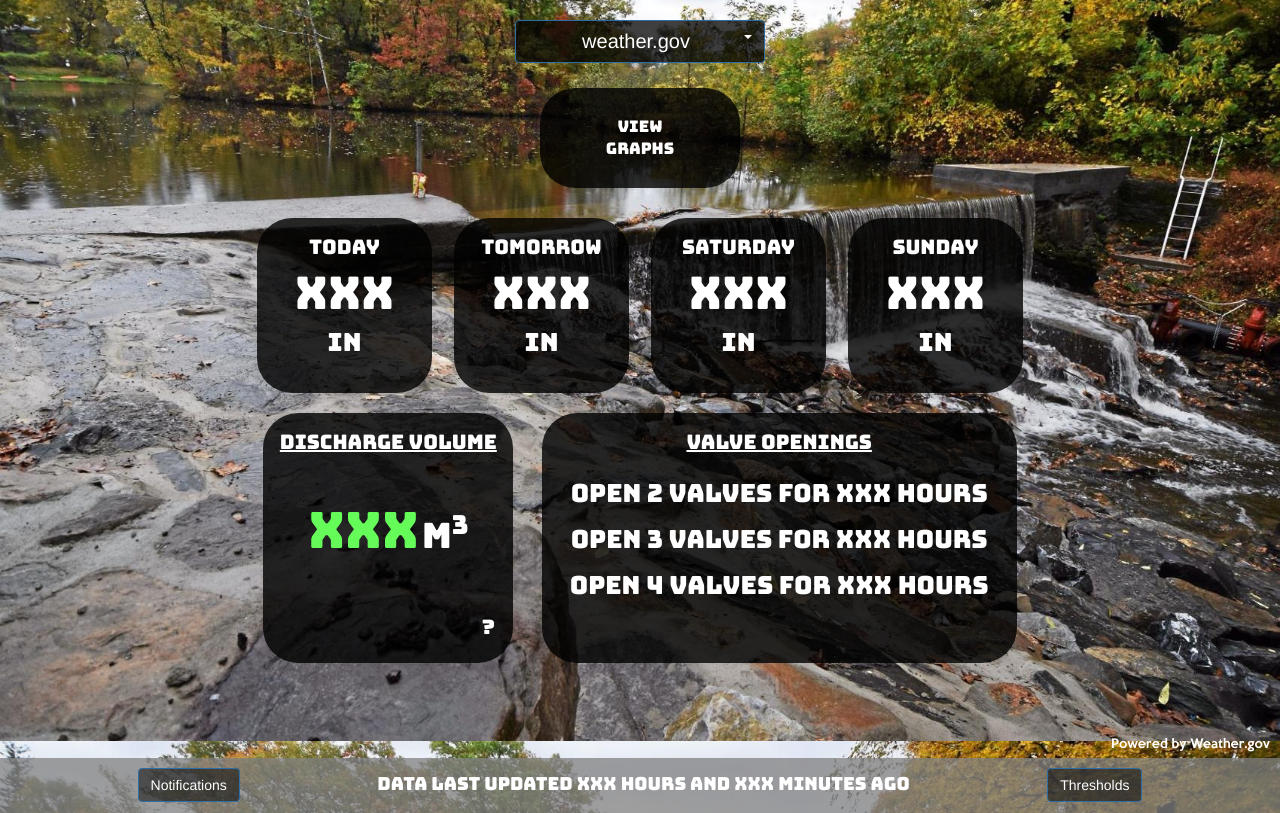
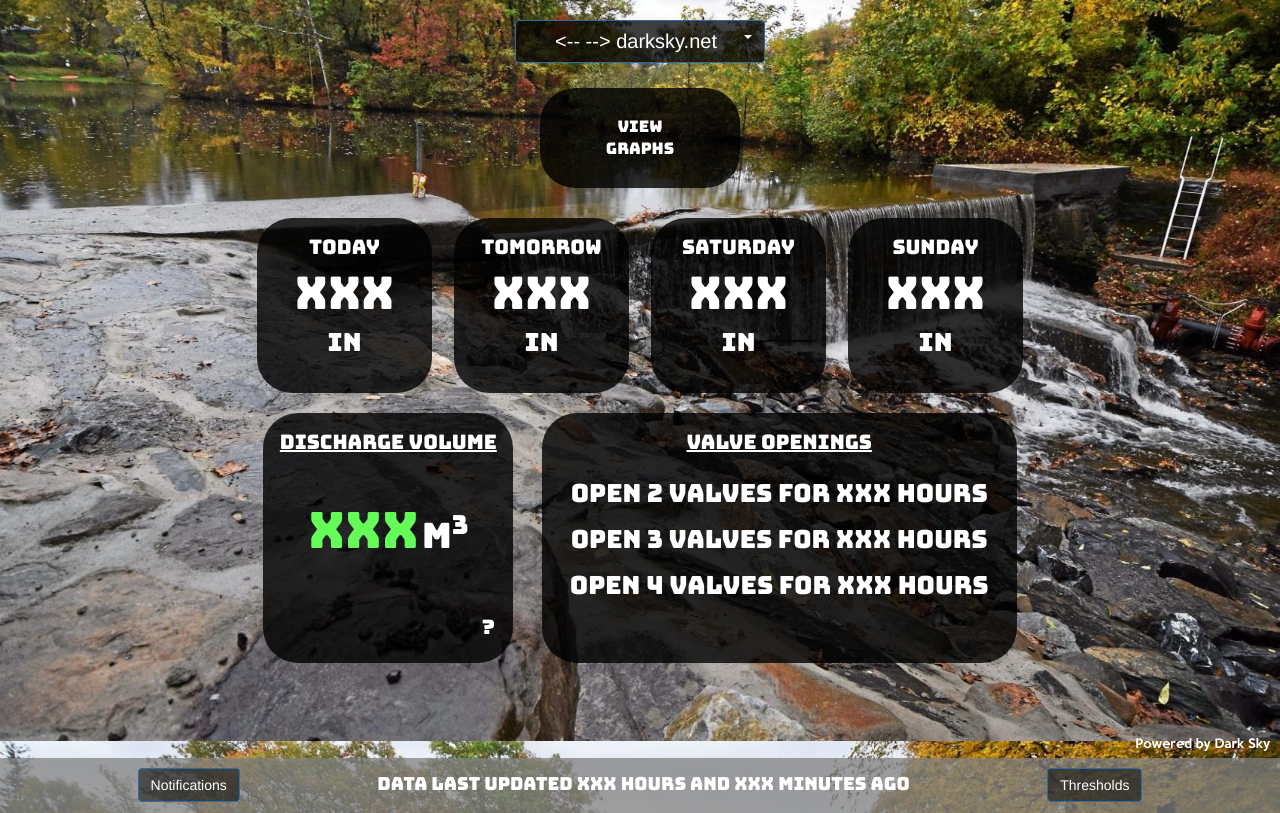
Before and after one commit to RobbiePerrone320/ADAS-2021-fork, a website: page ADAS-2021/public/index.html in a window 1280 px wide. Shown: the part 112-925 px from the top of the page. Drawn offline with nearby package versions, Linux system fonts and the light colour scheme; no server answers.

Commit message:
Got rid of weather.gov

```diff
--- a/ADAS-2021/public/index.html
+++ b/ADAS-2021/public/index.html
@@ -33,17 +33,16 @@
         <div id="dropdownDiv">
             <div id="dropdown" class="dropdown">
                 <button id="curSrcBtn" class="btn btn-primary dropdown-toggle" type="button" data-toggle="dropdown">
-                    weather.gov
+                    <--     -->
+                    darksky.net
                     <span class="caret"></span>
                 </button>
                 <ul class="dropdown-menu">
-                    <li><a>weather.gov</a></li>
                     <li><a>darksky.net</a></li>
                     <li><a>openweathermap.org</a></li>
                 </ul>
             </div>
         </div>
-
         <div id="navDiv">
             <div id="navCard" class="card-content">
                 <button class="navButton" onclick="location.href='graphs.html'" type="button">View Graphs</button>
--- a/ADAS-2021/public/javascript/utils.js
+++ b/ADAS-2021/public/javascript/utils.js
@@ -5,7 +5,7 @@ const OPENWEATHER_STR = 'api.openweathermap.org';
 window.onload = getAndPopulateThresholdData('/api/getData/' + WEATHERGOV_STR, "GET", "");
 window.onload = getForecast('weather.gov');
 window.onload = populateDaysOfWeek();
-window.onload = updateSourceAttribution('weather.gov');
+window.onload = updateSourceAttribution('darksky.net');
 
 // /**
 //  * Parses a JSON for its values to be used elsewhere.
```
